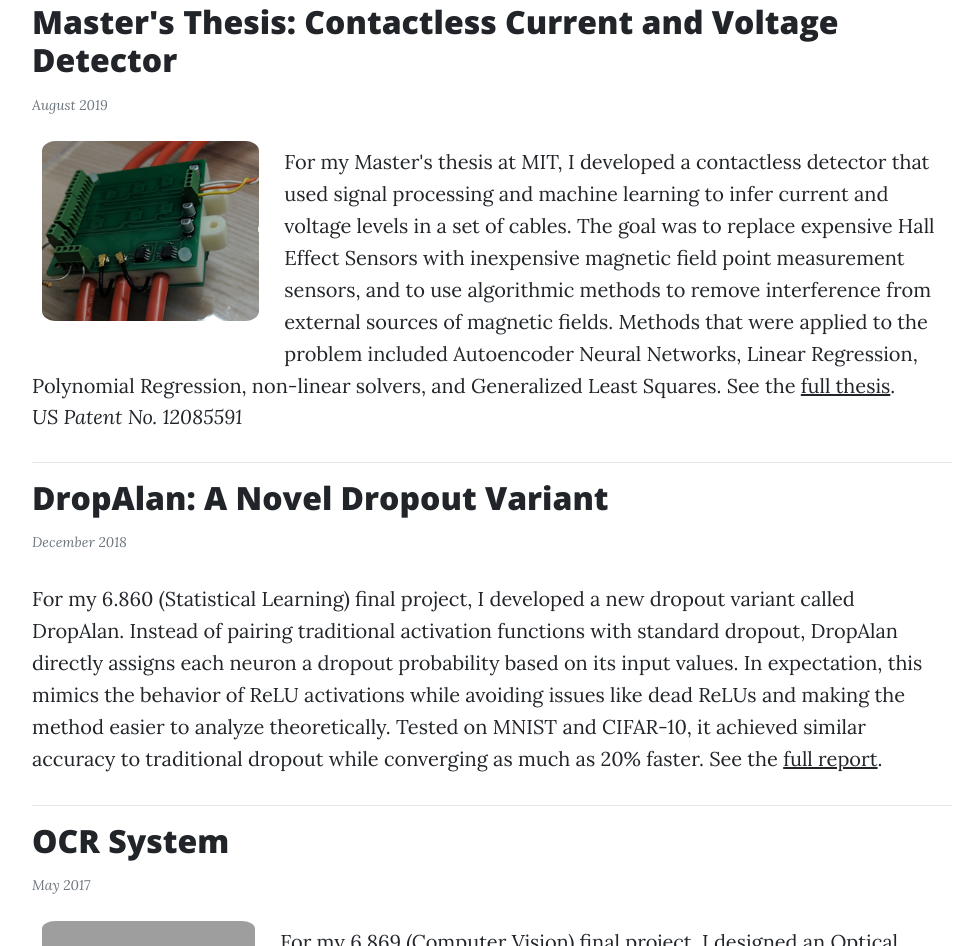
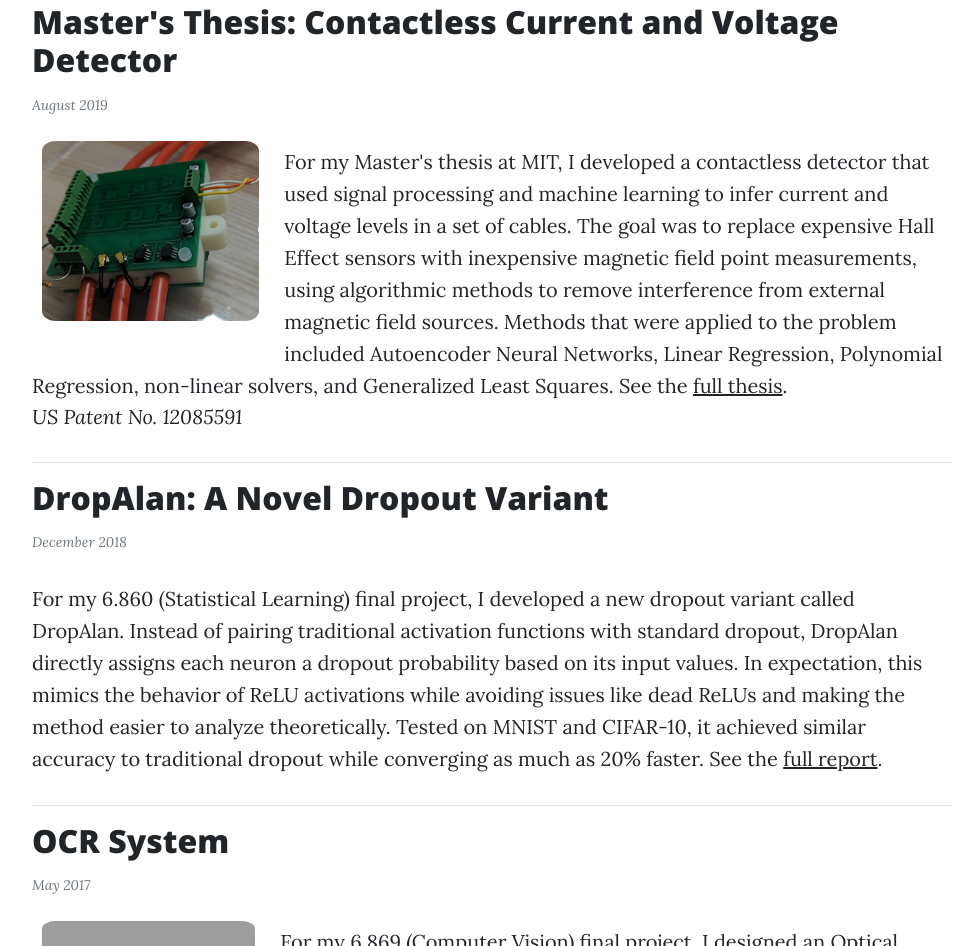
Before and after one commit to acasallas/acasallas.github.io, a website: page projects.html in a window 1280 px wide. Shown: the part 1014-1960 px from the top of the page, without its empty margins (148-1120 px from the left). Drawn offline with nearby package versions, Linux system fonts and the light colour scheme; grey boxes are pictures that could not be loaded.

Commit message:
update project descriptions

```diff
--- a/projects.html
+++ b/projects.html
@@ -140,7 +140,7 @@
             <span class="project-date">August 2019</span>
             <img src="img/ccspic.png" height="200" class="projectimg">
             <p>For my Master's thesis at MIT, I developed a contactless detector that used signal processing and machine learning to infer current and voltage levels in a set of cables.
-              The goal was to replace expensive Hall Effect Sensors with inexpensive magnetic field point measurement sensors, and to use algorithmic methods to remove interference from external sources of magnetic fields.
+              The goal was to replace expensive Hall Effect sensors with inexpensive magnetic field point measurements, using algorithmic methods to remove interference from external magnetic field sources.
               Methods that were applied to the problem included Autoencoder Neural Networks, Linear Regression, Polynomial Regression, non-linear solvers, and Generalized Least Squares.
             See the <a href="https://scholar.google.com/citations?view_op=view_citation&hl=en&user=okubTQQAAAAJ&citation_for_view=okubTQQAAAAJ:u5HHmVD_uO8C">full thesis</a>.</p>
             <span><i>US Patent No. 12085591</i></span>
```
